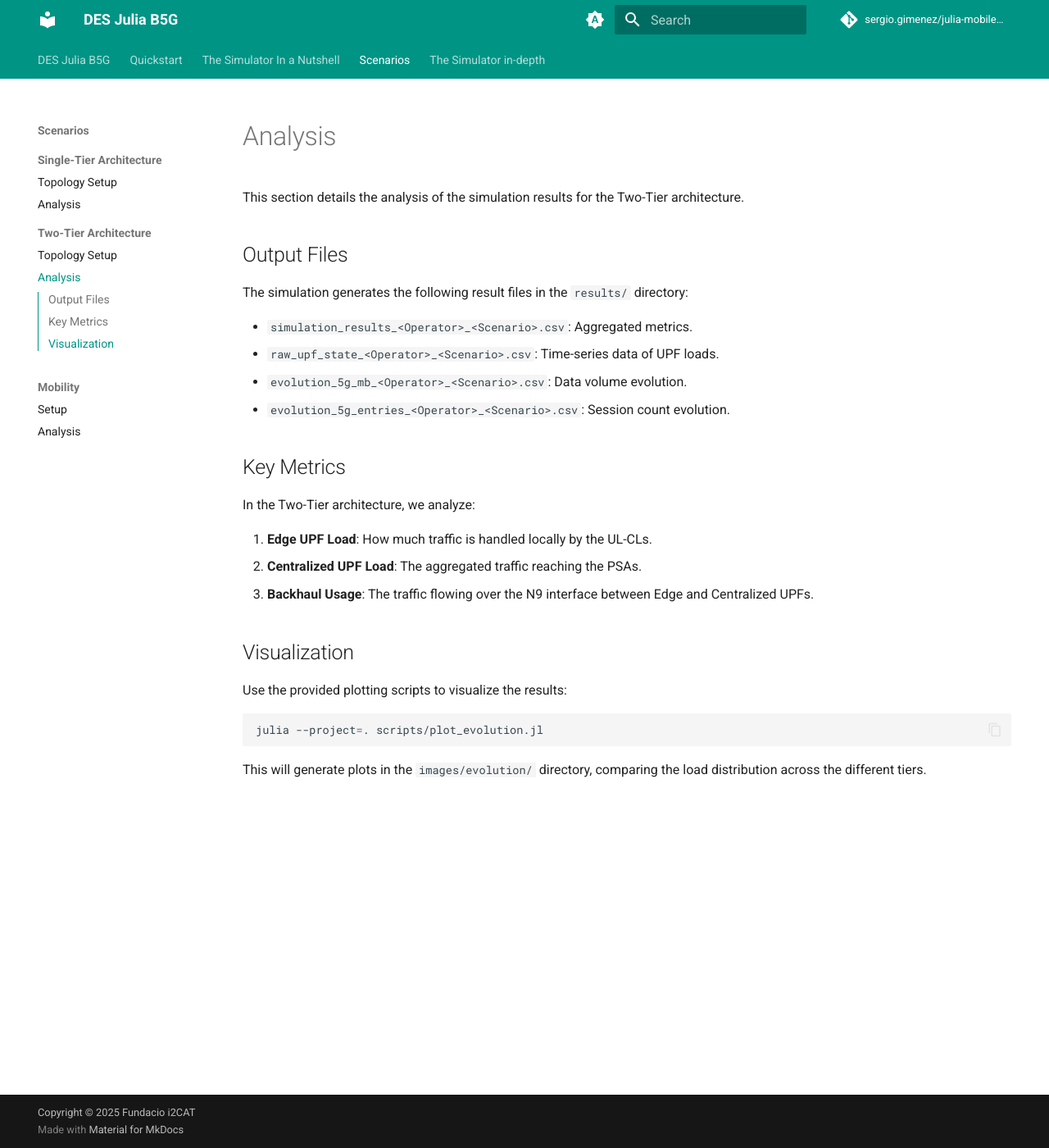
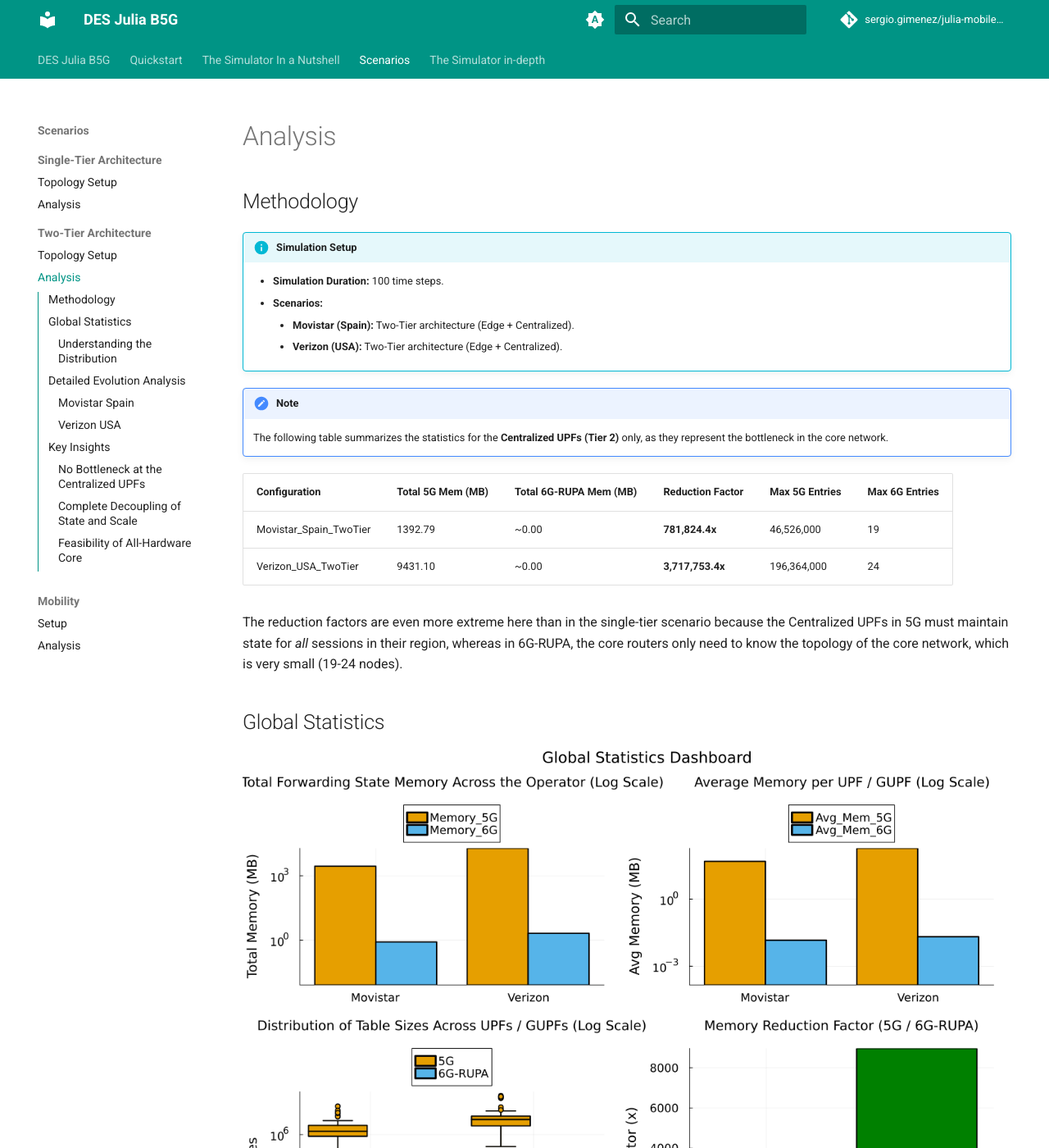
Before and after one commit to Fundacio-i2CAT/PLMN-GraphSim, an MkDocs documentation site: the page built from docs/scenarios/two_tier_architecture/analysis.md, in a window 1280 px wide and 1400 px high. Shown: the whole window at 82% size. Built offline with MkDocs 1.6.1 and Material for MkDocs 9.7.7, drawn with Linux system fonts in a browser that asks for light colours; some of the changed text lies outside the part shown.

Commit message:
Reports quite ready

````diff
--- a/docs/scenarios/two_tier_architecture/analysis.md
+++ b/docs/scenarios/two_tier_architecture/analysis.md
@@ -1,30 +1,74 @@
 # Analysis
 
-This section details the analysis of the simulation results for the Two-Tier architecture.
+## Methodology
 
-## Output Files
+!!! info "Simulation Setup"
+    - **Simulation Duration:** 100 time steps.
+    - **Scenarios:**
+        - **Movistar (Spain):** Two-Tier architecture (Edge + Centralized).
+        - **Verizon (USA):** Two-Tier architecture (Edge + Centralized).
 
-The simulation generates the following result files in the `results/` directory:
 
-*   `simulation_results_<Operator>_<Scenario>.csv`: Aggregated metrics.
-*   `raw_upf_state_<Operator>_<Scenario>.csv`: Time-series data of UPF loads.
-*   `evolution_5g_mb_<Operator>_<Scenario>.csv`: Data volume evolution.
-*   `evolution_5g_entries_<Operator>_<Scenario>.csv`: Session count evolution.
+!!! note
+    The following table summarizes the statistics for the **Centralized UPFs (Tier 2)** only, as they represent the bottleneck in the core network.
 
-## Key Metrics
+| Configuration          | Total 5G Mem (MB) | Total 6G-RUPA Mem (MB) | Reduction Factor | Max 5G Entries | Max 6G Entries |
+| ---------------------- | ----------------- | ---------------------- | ---------------- | -------------- | -------------- |
+| Movistar_Spain_TwoTier | 1392.79           | ~0.00                  | **781,824.4x**   | 46,526,000     | 19             |
+| Verizon_USA_TwoTier    | 9431.10           | ~0.00                  | **3,717,753.4x** | 196,364,000    | 24             |
 
-In the Two-Tier architecture, we analyze:
+The reduction factors are even more extreme here than in the single-tier scenario because the Centralized UPFs in 5G must maintain state for *all* sessions in their region, whereas in 6G-RUPA, the core routers only need to know the topology of the core network, which is very small (19-24 nodes).
 
-1.  **Edge UPF Load**: How much traffic is handled locally by the UL-CLs.
-2.  **Centralized UPF Load**: The aggregated traffic reaching the PSAs.
-3.  **Backhaul Usage**: The traffic flowing over the N9 interface between Edge and Centralized UPFs.
+## Global Statistics
 
-## Visualization
+![Global Statistics Dashboard](../../images/two_tier_scenario/dashboard_global_stats.png)
 
-Use the provided plotting scripts to visualize the results:
+### Understanding the Distribution
 
-```bash
-julia --project=. scripts/plot_evolution.jl
-```
+The box plot (bottom-left in the dashboard) illustrates the distribution of forwarding table sizes (number of entries) for every UPF (in 5G) and GUPF (in 6G-RUPA) in the simulation.
 
-This will generate plots in the `images/evolution/` directory, comparing the load distribution across the different tiers.
+The plot shows:
+
+*   **Y-Axis (Log Scale):** The number of entries is plotted on a logarithmic scale to accommodate the massive difference between architectures.
+*   **The Box:** Shows the middle 50% of the UPFs. The horizontal line inside is the median size.
+*   **Whiskers & Outliers:** The whiskers show the range of typical values, while individual points represent outliers—UPFs with exceptionally high or low loads.
+
+## Detailed Evolution Analysis
+
+??? note "A note on how memory is calculated"
+    Memory is calculated based on the number of entries and the size of the data structures.
+
+    *   **Entry Size:** We use a consistent **12 bytes per entry** for both architectures to ensure a fair comparison.
+        *   **5G:** Derived from a 24-byte `ForwardingState5G` struct containing both Uplink and Downlink tunnels information (2 entries).
+        *   **6G-RUPA:** Derived from a 12-byte `ForwardingEntry6GRUPA` struct.
+    *   **Scaling:**
+        *   **5G:** The number of entries is scaled by the `scale_factor` (1000 users per agent), as 5G maintains per-session state ($O(n)$).
+        *   **6G-RUPA:** The number of entries is determined by the network topology and does not scale with the number of users ($O(1)$ complexity).
+
+### Movistar Spain
+![Movistar Spain Dashboard](../../images/two_tier_scenario/dashboard_evolution_Movistar_Spain_TwoTier.png)
+
+### Verizon USA
+![Verizon USA Dashboard](../../images/two_tier_scenario/dashboard_evolution_Verizon_USA_TwoTier.png)
+
+## Key Insights
+
+### No Bottleneck at the Centralized UPFs
+
+In the Two-Tier architecture, the Centralized UPFs (Tier 2) act as massive aggregation points. In the 5G architecture, this creates a critical bottleneck because these nodes must maintain per-session state for millions of users across a vast region.
+
+* **5G:** A single Centralized UPF in the Verizon scenario reaches **196 million entries**, requiring nearly **10 GB of high-speed memory**. This is physically impossible to implement in current high-speed switching hardware (ASICs), forcing these functions into slower software-based implementations.
+
+* **6G-RUPA:** The corresponding GUPF in 6G-RUPA requires only **24 entries**. This is because it only needs to know the topology of the network (the Tier 1 routers) to route traffic.
+
+### Complete Decoupling of State and Scale
+
+The results demonstrate a complete decoupling of network scale (growth of number of UEs) from network state (forwarding state memory usage) in the core.
+
+*   **Unlimited Scalability:** You could add 100 million more users to the Verizon network, and the state in the 6G-RUPA Core GUPFs would remain exactly **24 entries**.
+
+*   **Zero-Cost Core Expansion:** Expanding the capacity of the network by adding more users has literally **zero marginal cost** in terms of memory footprint for the core routers.
+
+### Feasibility of All-Hardware Core
+
+The difference between **196,000,000 entries** and **24 entries** is a reduction factor of over **3.7 million**. That means that in 6G-RUPA you can fit the entire forwarding table for a core router into a few **bytes** of register memory. This allows the core network to be built using ultra-fast, simple, and energy-efficient programmable switches (like P4 switches) without external memory, operating at terabits per second with deterministic latency.
````
Also changed, not shown: docs/scenarios/single_tier_architecture/analysis.md (+6 -4 lines), docs/images/two_tier_scenario/dashboard_evolution_Att_USA_TwoTier.png (added), docs/images/two_tier_scenario/dashboard_evolution_Movistar_Spain_TwoTier.png (added), docs/images/two_tier_scenario/dashboard_evolution_Verizon_USA_TwoTier.png (added), docs/images/two_tier_scenario/dashboard_evolution_Vodafone_Spain_TwoTier.png (added), docs/images/two_tier_scenario/dashboard_global_stats.png (added), 1 other file.
